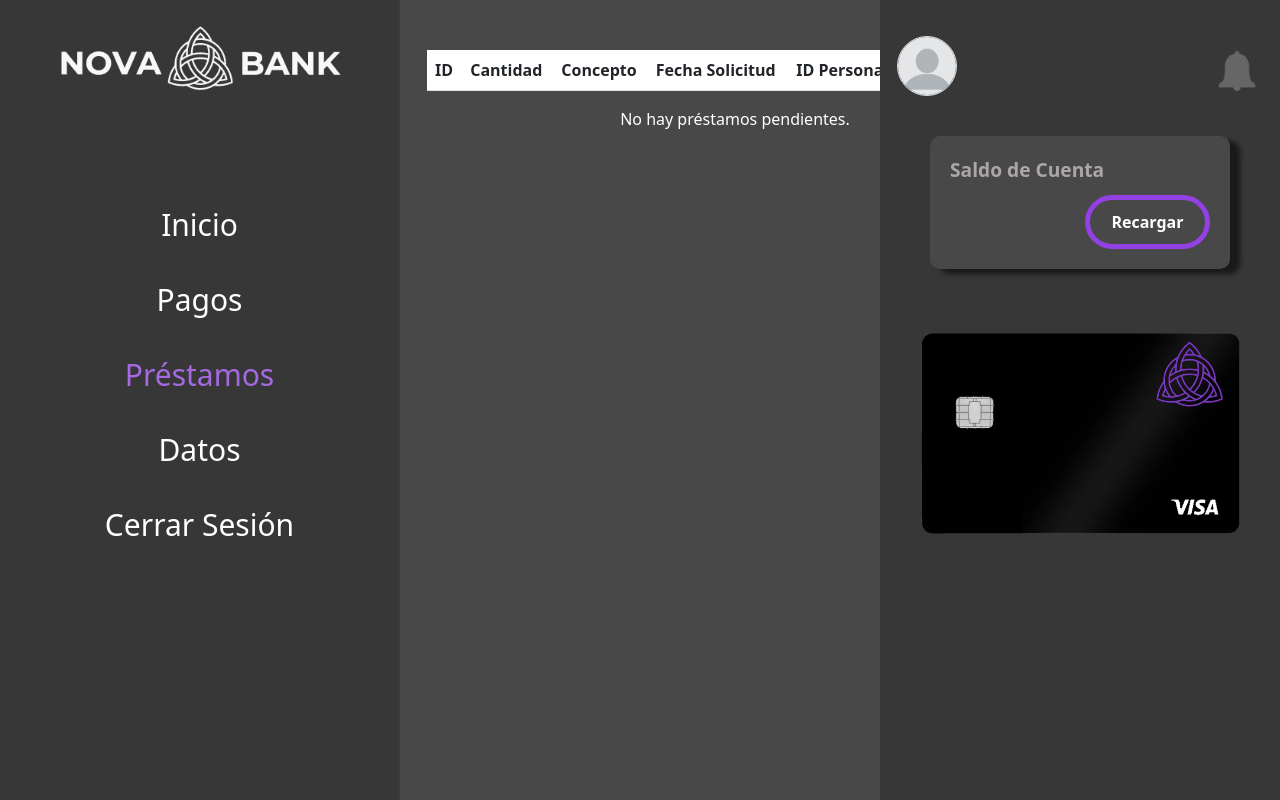
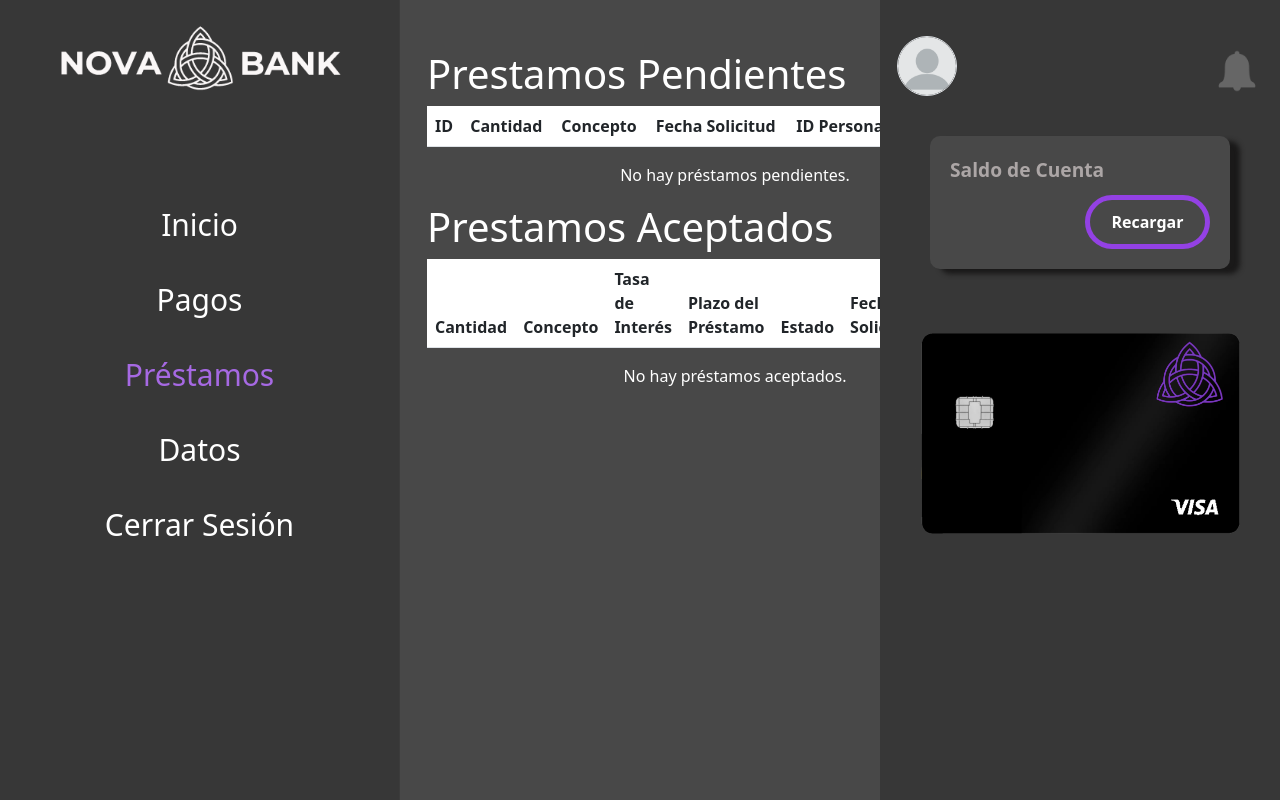
Before and after one commit to JCCutino/NovaBank, a PHP site: page /paginas_admin/pagina_prestamos_admin.php in a window 1280 px wide. Run offline with PHP 8.4, Linux system fonts and the light colour scheme; the visitor is signed in with stand-in values (Sample User, id 1); data comes from the database, SQL or seed files in the repository; tables that the repository leaves empty hold one stand-in row (values such as "Sample post"); lists and menus that the app fills with data are empty; some libraries are stand-ins or nearby versions.

Commit message:
Ver prestamos Aceptados Admin

```diff
--- a/funcionalidades/mostrarPrestamosAdmin.php
+++ b/funcionalidades/mostrarPrestamosAdmin.php
@@ -46,6 +46,60 @@
 }
 
 
+function mostrarPrestamosAceptados($conn){
+    $query = "SELECT ID_Prestamo, Cantidad, Concepto, Tasa_Interes, Plazo_Prestamo, Estado_Prestamo, Fecha_Solicitud, Fecha_Aprobacion, Fecha_Pago, Deuda, ID_Persona, IBAN FROM Prestamo WHERE Estado_Prestamo = 'Aceptado'";
+
+    $result = $conn->query($query);
+
+    if ($result) {
+        echo '<div class="table-responsive">';
+        echo '<table class="table bg-white">';
+        echo '<thead>';
+        echo '<tr>';
+        echo '<th>Cantidad</th>';
+        echo '<th>Concepto</th>';
+        echo '<th>Tasa de Interés</th>';
+        echo '<th>Plazo del Préstamo</th>';
+        echo '<th>Estado</th>';
+        echo '<th>Fecha Solicitud</th>';
+        echo '<th>Fecha Aprobación</th>';
+        echo '<th>Fecha Pago</th>';
+        echo '<th>Deuda</th>';
+        echo '<th>ID Persona</th>';
+        echo '<th>IBAN</th>';
+        echo '</tr>';
+        echo '</thead>';
+        echo '<tbody>';
+
+        while ($row = $result->fetch_assoc()) {
+            echo '<tr>';
+            echo '<td>' . $row['Cantidad'] . '</td>';
+            echo '<td>' . $row['Concepto'] . '</td>';
+            echo '<td>' . $row['Tasa_Interes'] . '</td>';
+            echo '<td>' . $row['Plazo_Prestamo'] . '</td>';
+            echo '<td>' . $row['Estado_Prestamo'] . '</td>';
+            echo '<td>' . $row['Fecha_Solicitud'] . '</td>';
+            echo '<td>' . $row['Fecha_Aprobacion'] . '</td>';
+            echo '<td>' . $row['Fecha_Pago'] . '</td>';
+            echo '<td>' . $row['Deuda'] . '</td>';
+            echo '<td>' . $row['ID_Persona'] . '</td>';
+            echo '<td>' . $row['IBAN'] . '</td>';
+            echo '</tr>';
+        }
+
+        echo '</tbody>';
+        echo '</table>';
+        echo '</div>';
+
+        if ($result->num_rows == 0) {
+            echo '<p class="text-center">No hay préstamos aceptados.</p>';
+        }
+    } else {
+        echo 'Error al ejecutar la consulta: ' . $conn->error;
+    }
+}
+
+
 
 
 ?>
--- a/paginas_admin/pagina_prestamos_admin.php
+++ b/paginas_admin/pagina_prestamos_admin.php
@@ -109,9 +109,11 @@
       <div class="col-lg-3 col-md-12  order-2 container-invisible" ></div>
 
         <div class="col-lg-6 col-md-12 main-content order-2"  id="container-responsive">
+        <h1>Prestamos Pendientes</h1>
         <?php mostrarPrestamosPendientes($conn); ?>
 
-
+        <h1 class="mt-3">Prestamos Aceptados</h1>
+        <?php mostrarPrestamosAceptados($conn)  ?>
 
         </div>
 
```
